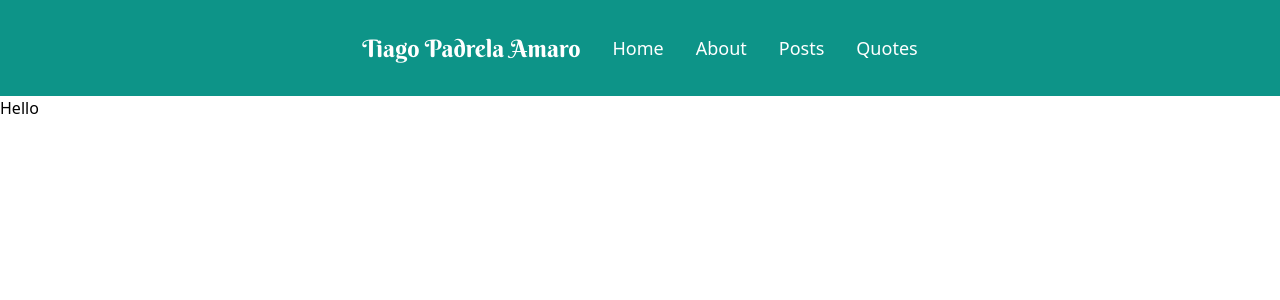
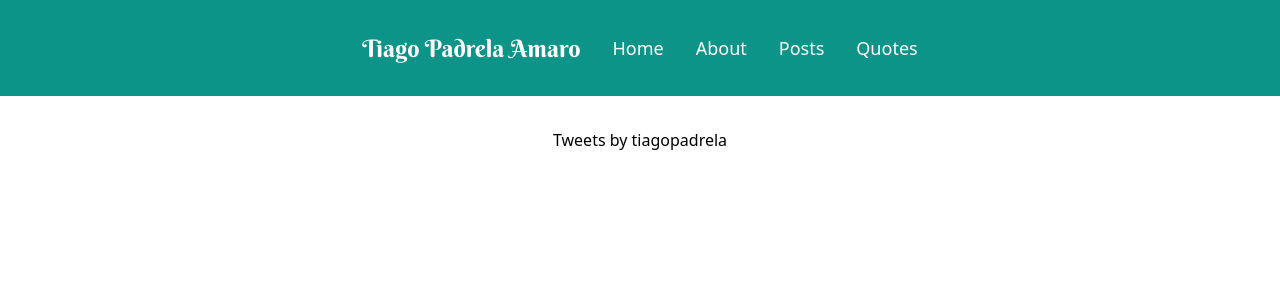
Before and after one commit to tiagoamaro/tiagoamaro.com.br_nextjs, a Next.js app: page / in a window 1280 px wide. Shown: the top 300 px of the page. Built offline with nearby package versions, Linux system fonts and the light colour scheme.

Commit message:
Render Twitter timeline

```diff
--- a/components/Layout.js
+++ b/components/Layout.js
@@ -4,7 +4,7 @@ export const Layout = ({ children }) => {
   return (
     <>
       <Header />
-      <div className="container mx-auto">{children}</div>
+      <div className="container mx-auto mt-8">{children}</div>
     </>
   )
 }
--- /dev/null
+++ b/components/Twitter.js
@@ -0,0 +1,22 @@
+import { useEffect } from "react"
+
+export const Twitter = () => {
+  useEffect(() => {
+    const s = document.createElement("script")
+    s.setAttribute("src", "https://platform.twitter.com/widgets.js")
+    s.setAttribute("async", "true")
+    document.head.appendChild(s)
+  }, [])
+
+  return (
+    <div className="text-center">
+      <a
+        className="twitter-timeline"
+        href="https://twitter.com/tiagopadrela"
+        data-width="1000"
+      >
+        Tweets by tiagopadrela
+      </a>
+    </div>
+  )
+}
--- a/pages/index.js
+++ b/pages/index.js
@@ -1,3 +1,5 @@
+import { Twitter } from "../components/Twitter"
+
 export default function Home() {
-  return <div>Hello</div>
+  return <Twitter />
 }
```
